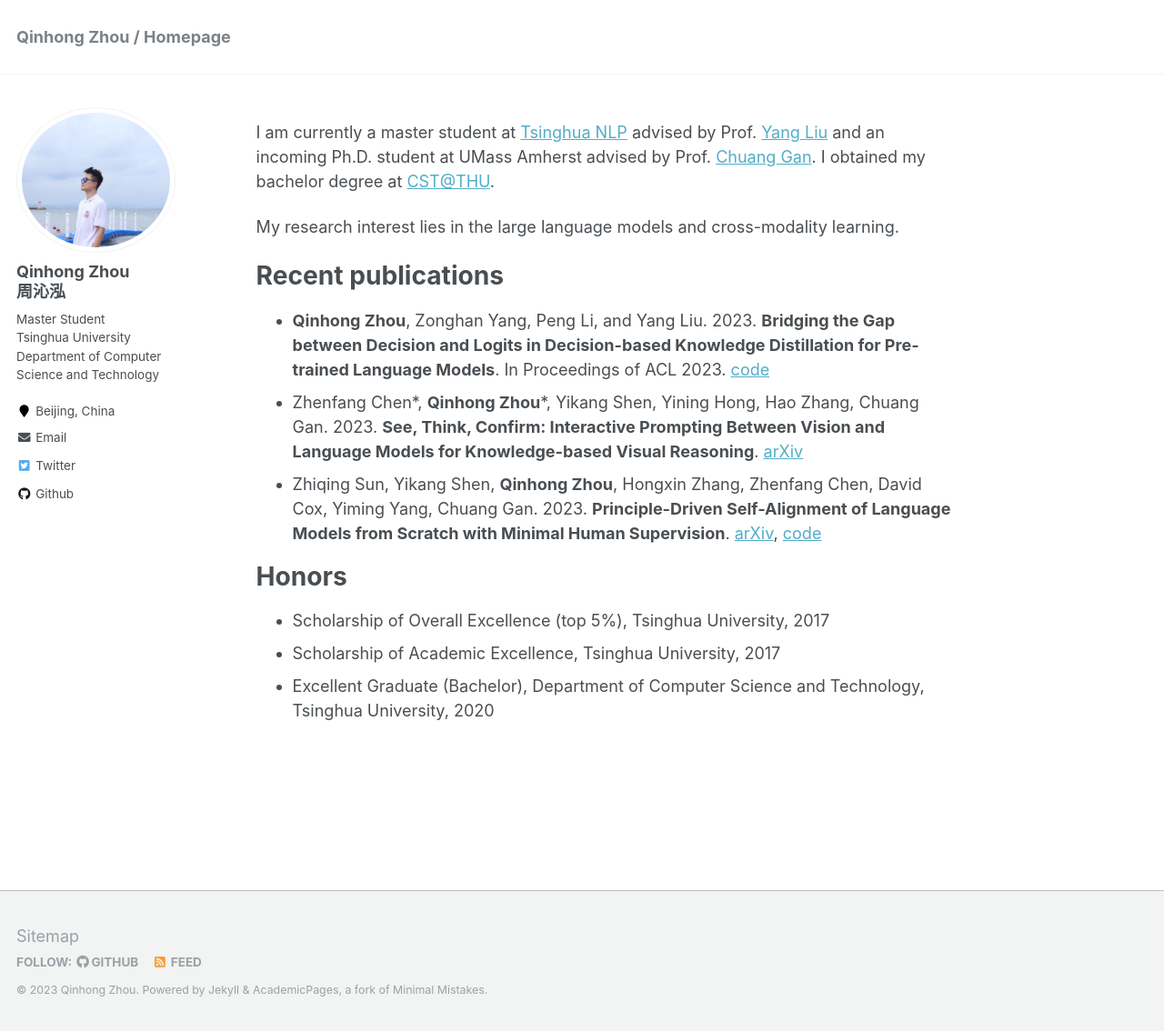
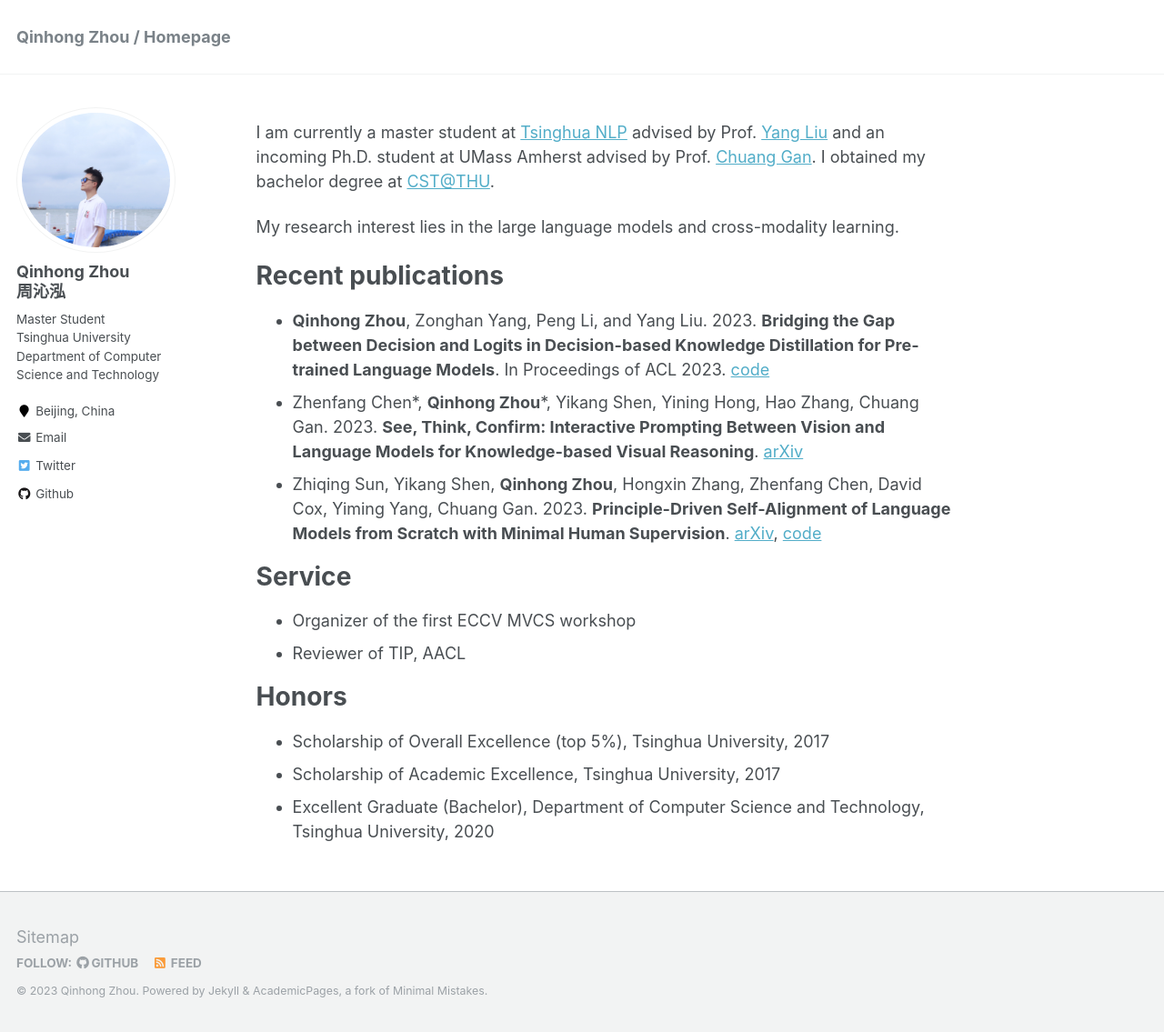
Before and after one commit to zhouqqhh/zhouqqhh.github.io, a Jekyll site: the page built from _pages/about.md, in a window 1280 px wide and 1135 px high. Shown: the whole window at 91% size. Built offline with Jekyll 4.4.1, drawn with Linux system fonts in a browser that asks for light colours.

Commit message:
Update about.md

```diff
--- a/_pages/about.md
+++ b/_pages/about.md
@@ -18,6 +18,12 @@ Recent publications
 * Zhenfang Chen\*, **Qinhong Zhou**\*, Yikang Shen, Yining Hong, Hao Zhang, Chuang Gan. 2023. **See, Think, Confirm: Interactive Prompting Between Vision and Language Models for Knowledge-based Visual Reasoning**. [arXiv](https://arxiv.org/abs/2301.05226)
 * Zhiqing Sun, Yikang Shen, **Qinhong Zhou**, Hongxin Zhang, Zhenfang Chen, David Cox, Yiming Yang, Chuang Gan. 2023. **Principle-Driven Self-Alignment of Language Models from Scratch with Minimal Human Supervision**. [arXiv](https://arxiv.org/abs/2305.03047), [code](https://github.com/IBM/Dromedary)
 
+
+Service
+======
+* Organizer of the first ECCV MVCS workshop
+* Reviewer of TIP, AACL
+
 Honors
 ======
 * Scholarship of Overall Excellence (top 5%), Tsinghua University, 2017
```
